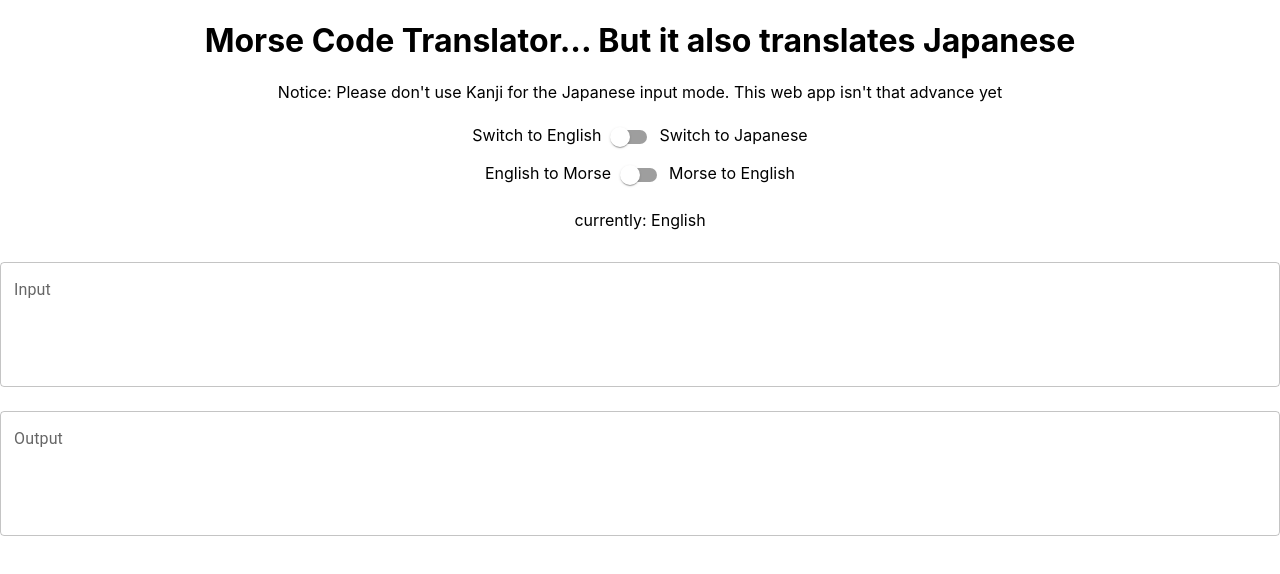
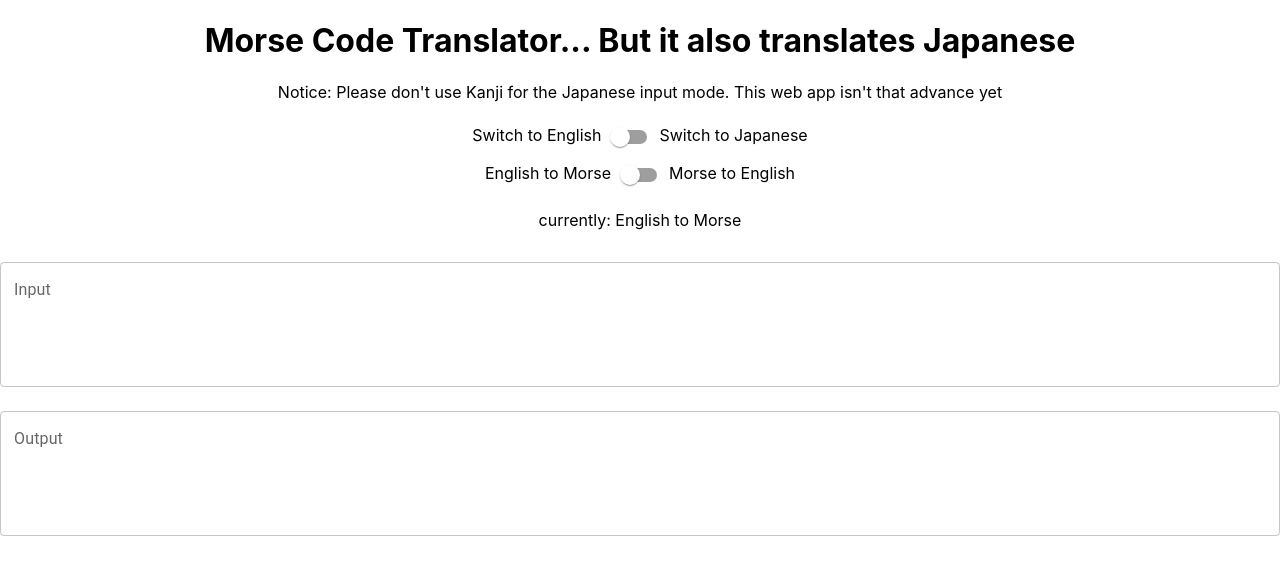
Before and after one commit to yingmo55/morse-code-eng-jpn, a React (Create React App) app: page / in a window 1280 px wide. Shown: the top 574 px of the page. Built offline with nearby package versions, Linux system fonts and the light colour scheme.

Commit message:
[wip] add comment to disable dependency array warning
- add a commnet to disable the dependency array for the useEffect hook
  responsible for updating the input state when switches input mode
- this is a quick bandaid fix as I am unable to find better ways to
  address issue yet

```diff
--- a/src/App.tsx
+++ b/src/App.tsx
@@ -13,6 +13,8 @@ function App() {
   // false if user input is words, true if user input is morse code. Default true
   const [ engOrJpn, setEngOrJpn ] = useState<boolean>(false)
   //engOrJpn: ENG if false, JPN if true. Default: false
+
+
 
   const label = { inputProps: { 'aria-label': 'Switch demo' } };
 
@@ -35,13 +37,12 @@ function App() {
   } else {
     setOutput(morseToLetter(userInput, engOrJpn))
   }
-  }, [userInput, wordToMorse])
-
+  }, [userInput, wordToMorse, engOrJpn])
 
   useEffect(()=>{
-    const newInput = output;
-    setUserInput(newInput)
-  }, [wordToMorse])
+      const newInput = output;
+      setUserInput(newInput)
+  }, [wordToMorse]) // eslint-disable-line react-hooks/exhaustive-deps
 
   useEffect(()=>{
     setUserInput('');
@@ -66,7 +67,7 @@ function App() {
         checked={wordToMorse}
         onChange={toggleWordToMorse} />
         Morse to {!engOrJpn? 'English' : 'Japanese'}
-        <p>currently: {!engOrJpn? 'English' : 'Japanese'} </p>
+        <p>currently: {!wordToMorse ? !engOrJpn? 'English' : 'Japanese' : 'Morse' } to { !wordToMorse ? 'Morse' : !engOrJpn? 'English' : 'Japanese' }  </p>
       </div>
       <TextInput label={'Input'} readOnly={false} updateInput={updateInput} input={userInput} />
       <TextInput label={'Output'} readOnly={true} output={output} />
```
